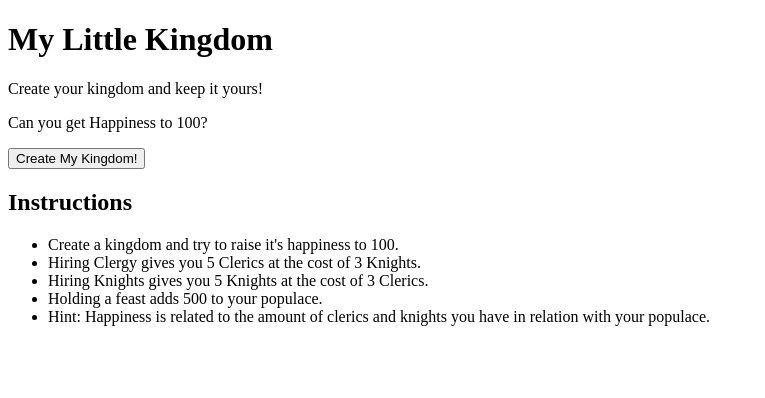
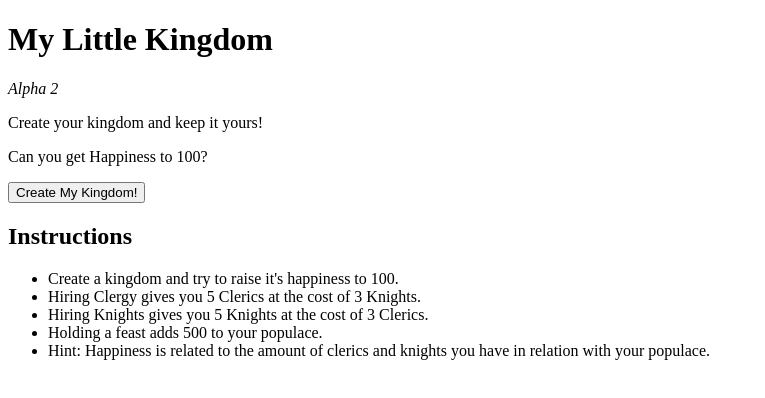
Before and after one commit to luciahillrains/my-little-kingdom-web, an Angular app: page /title in a window 1280 px wide. Shown: the top 398 px of the page, without its empty margins (0-765 px from the left). Built offline with nearby package versions, Linux system fonts and the light colour scheme.

Commit message:
add build number

```diff
--- a/src/app/title/title.component.html
+++ b/src/app/title/title.component.html
@@ -1,4 +1,5 @@
 <h1>My Little Kingdom</h1>
+<span><em>Alpha 2</em></span>
 <p>Create your kingdom and keep it yours!</p>
 <p>Can you get Happiness to 100?</p>
 <button routerLink="/kingdom-creator">Create My Kingdom!</button>
```
